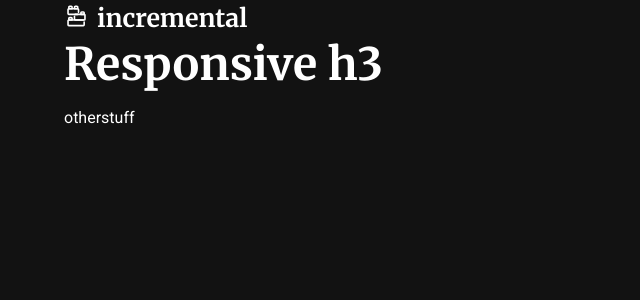
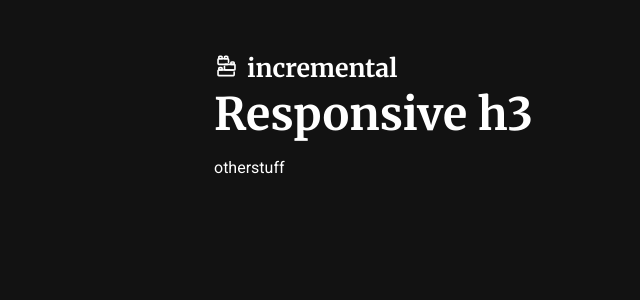
Before and after one commit to pengying/incremental-blog, a Next.js app: page / in a window 1280 px wide. Shown: the top 300 px of the page, without its empty margins (0-640 px from the left). Built offline with nearby package versions, Linux system fonts and the light colour scheme.

Commit message:
addign header

```diff
--- a/app/components/header.tsx
+++ b/app/components/header.tsx
@@ -1,100 +1,60 @@
-"use client";
+'use client';
 
-import React, { useState, useEffect, MouseEvent } from 'react';
-import theme from '../styles/theme/theme';
+import React, { useState, useEffect, MouseEvent } from "react";
+import theme from "../styles/theme/mui-theme";
+import useMediaQuery from '@mui/material/useMediaQuery';
 
-import { useColorMode } from "theme-ui";
-import Link from 'next/link';
-import Section from './section';
+import Link from "next/link";
 import styled from "@emotion/styled";
-import mediaqueries from '../lib/media';
-import Logo from './logo';
+import mediaqueries from "../lib/media";
+import Logo from "./logo";
 
-const DarkModeToggle: React.FC<{}> = () => {
-    const [colorMode, setColorMode] = useColorMode();
-    const isDark = colorMode === `dark`;
-
-    function toggleColorMode(event: MouseEvent) {
-      event.preventDefault();
-      setColorMode(isDark ? `light` : `dark`);
-    }
-
-    return (
-      <IconWrapper
-        isDark={isDark}
-        onClick={toggleColorMode}
-        data-a11y="false"
-        aria-label={isDark ? "Activate light mode" : "Activate dark mode"}
-        title={isDark ? "Activate light mode" : "Activate dark mode"}
-      >
-      </IconWrapper>
-    );
-  };
+import Box from "@mui/material/Box";
+import { appBarClasses } from "@mui/material";
 
 const NavigationHeader: React.FC<{}> = () => {
   // const [showBackArrow, setShowBackArrow] = useState<boolean>(false);
   // const [previousPath, setPreviousPath] = useState<string>("/");
 
-    const [colorMode] = useColorMode();
-    const fill = colorMode === "dark" ? "#fff" : "#000";
-
-    // TODO(peng): check if app needs to handle or render back button
-    // useEffect(() => {
-    //   const { width } = getWindowDimensions();
-    //   const phablet = getBreakpointFromTheme("phablet");
-
-    //   const prev = localStorage.getItem("previousPath");
-    //   const previousPathWasHomepage =
-    //     prev === (rootPath || basePath) || (prev && prev.includes("/page/"));
-    //   const currentPathIsHomepage =
-    //     location.pathname === (rootPath || basePath) || location.pathname.includes("/page/");
-
-    //   setShowBackArrow(
-    //     previousPathWasHomepage && !currentPathIsHomepage && width <= phablet,
-    //   );
-    //   setPreviousPath(prev);
-    // }, []);
+  // const [colorMode] = useColorMode();
+  // const fill = colorMode === "dark" ? "#fff" : "#000";
 
   return (
-      <Section>
-        <NavContainer>
+      <Box
+        sx={{
+          position: "relative",
+          zIndex: "appbar",
+          pt: "100px",
+          display: "flex",
+          justifyContent: "space-between",
+          [theme.breakpoints.down("sm")]: {
+            pt: "50px",
+          },
+          "@media screen and (max-height: 800px)": {
+            pt: "50px",
+          },
+        }}
+      >
         <LogoLink
           href="/"
           data-a11y="false"
           title="Navigate back to the homepage"
           aria-label="Navigate back to the homepage"
         >
-            <Logo fill={fill} />
+          <Logo fill="white" />
           <Hidden>Navigate back to the homepage</Hidden>
         </LogoLink>
         <NavControls>
           <>
             {/* <SharePageButton /> */}
-                <DarkModeToggle />
+            {/* <DarkModeToggle /> */}
           </>
         </NavControls>
-        </NavContainer>
-      </Section>
+      </Box>
   );
 };
 
 export default NavigationHeader;
-
-  const NavContainer = styled.div`
-  position: relative;
-  z-index: 100;
-  padding-top: 100px;
-  display: flex;
-  justify-content: space-between;
-
-  ${mediaqueries.desktop_medium`
-    padding-top: 50px;
-  `};
-
-  @media screen and (max-height: 800px) {
-    padding-top: 50px;
-  }
-`;
 
 const IconWrapper = styled.button<{ isDark: boolean }>`
   opacity: 0.5;
@@ -128,8 +88,9 @@ const LogoLink = styled(Link)`
   position: relative;
   display: flex;
   align-items: center;
+  text-decoration: none;
   left: 0;
-
+  color: ${theme.palette.text.primary};
   ${mediaqueries.desktop_medium`
     left: 0
   `}
@@ -141,7 +102,7 @@ const LogoLink = styled(Link)`
     top: -30%;
     width: 120%;
     height: 160%;
-    border: 2px solid ${theme.colors.accent};
+    border: 2px solid #6166dc;
     background: rgba(255, 255, 255, 0.01);
     border-radius: 5px;
   }
--- a/app/components/logo.tsx
+++ b/app/components/logo.tsx
@@ -4,6 +4,8 @@ import React from "react";
 import styled from "@emotion/styled";
 import theme from "../styles/theme/mui-theme";
 import { Typography } from "@mui/material";
+
+// todo change this fill to theme value
 
 const Logo: React.FC<{ fill: string }> = ({ fill = "white" }) => {
   return (
@@ -14,7 +16,7 @@ const Logo: React.FC<{ fill: string }> = ({ fill = "white" }) => {
           viewBox="0 0 100 125"
           width="25"
           height="30"
-          fill={fill}
+          fill="white"
           className="Logo__Desktop"
         >
           <path d="M78.53,63.38a3.35,3.35,0,1,1,0,6.7H18.09V86.81H78.53V75.07a3.36,3.36,0,1,1,6.72,0V86.81a6.73,6.73,0,0,1-6.72,6.7H18.09a6.69,6.69,0,0,1-6.69-6.7V70.08a6.72,6.72,0,0,1,1.95-4.73,6.81,6.81,0,0,1,4.74-2Z" />
--- a/app/layout.tsx
+++ b/app/layout.tsx
@@ -19,9 +19,10 @@ export default function RootLayout({
   return (
     <html lang="en">
       <body>
-      <Container maxWidth="lg">
+      <Container maxWidth="md">
         <ThemeRegistry options={{ key: 'mui' }}>
-          <Logo fill='white' />
+          {/* <Logo fill='white' /> */}
+          <Header />
           {children}
         </ThemeRegistry>
         </Container>
```
Also changed, not shown: app/components/section.tsx (deleted, +0 -33 lines). Lines whose indentation alone changed are shown as unchanged.
